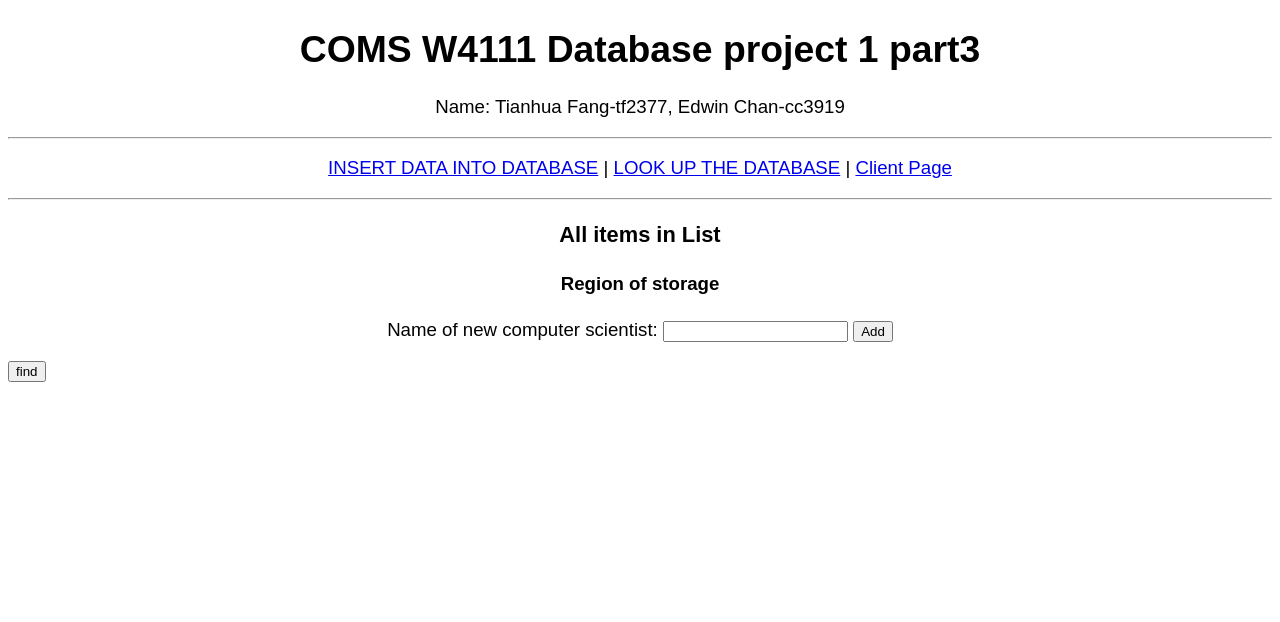
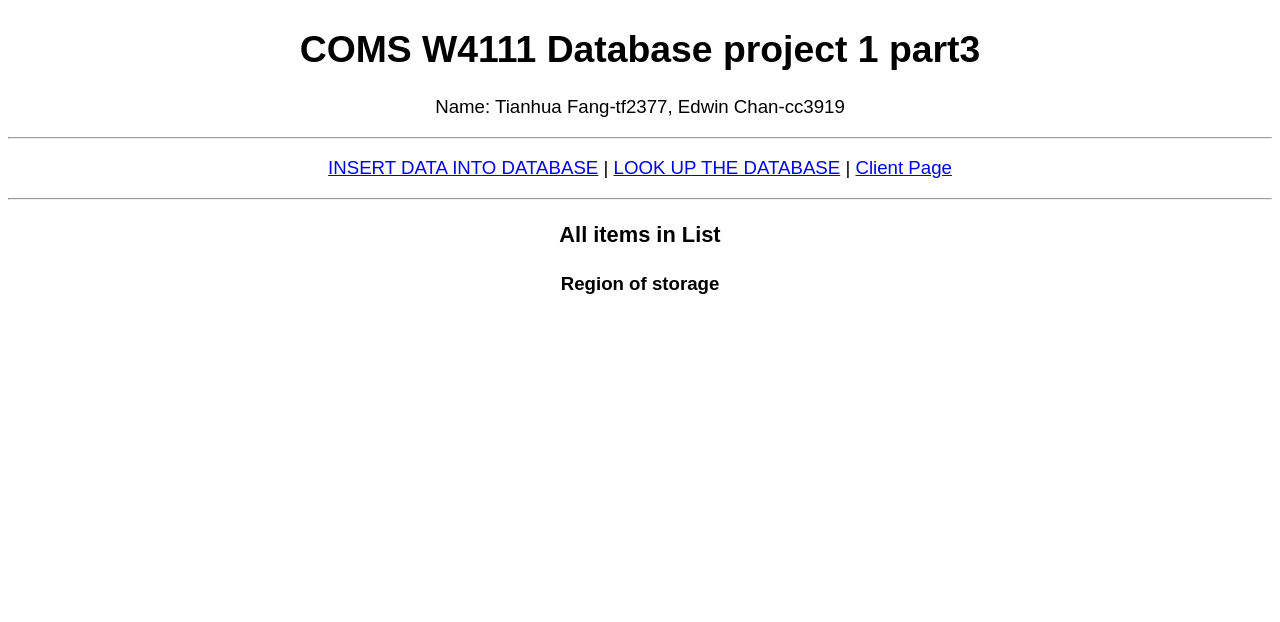
Before and after one commit to Dai0526/w4111-Database-project-1.3, a Flask app: template templates/index.html in a window 1280 px wide. Shown: the top 622 px of the page. Run offline with Flask 2, Linux system fonts and the light colour scheme; the template is opened without the code that fills it, so the values that code supplies are empty; parts of the project's set-up code (start-up, migrations or seed data) failed here and were passed over.

Commit message:
remove non use button in index.html

```diff
--- a/templates/find.html
+++ b/templates/find.html
@@ -51,6 +51,10 @@
 
 
     <div>
+      <form method="POST" action="/add">
+      <p>Name of new computer scientist: <input type="text" name="name"> <input type="submit" value="Add"></p>
+      </form>
+
       <input type="text" id="pname">
         <button id="inspname">
         FIND product
--- a/templates/index.html
+++ b/templates/index.html
@@ -69,15 +69,6 @@
     {% endfor %}
   </div>
 
-
-
-<form method="POST" action="/add">
-<p>Name of new computer scientist: <input type="text" name="name"> <input type="submit" value="Add"></p>
-</form>
-<form method="POST" action="/find">
-  <input type="submit" value="find">
-</form>
-
 </body>
 
 
```
